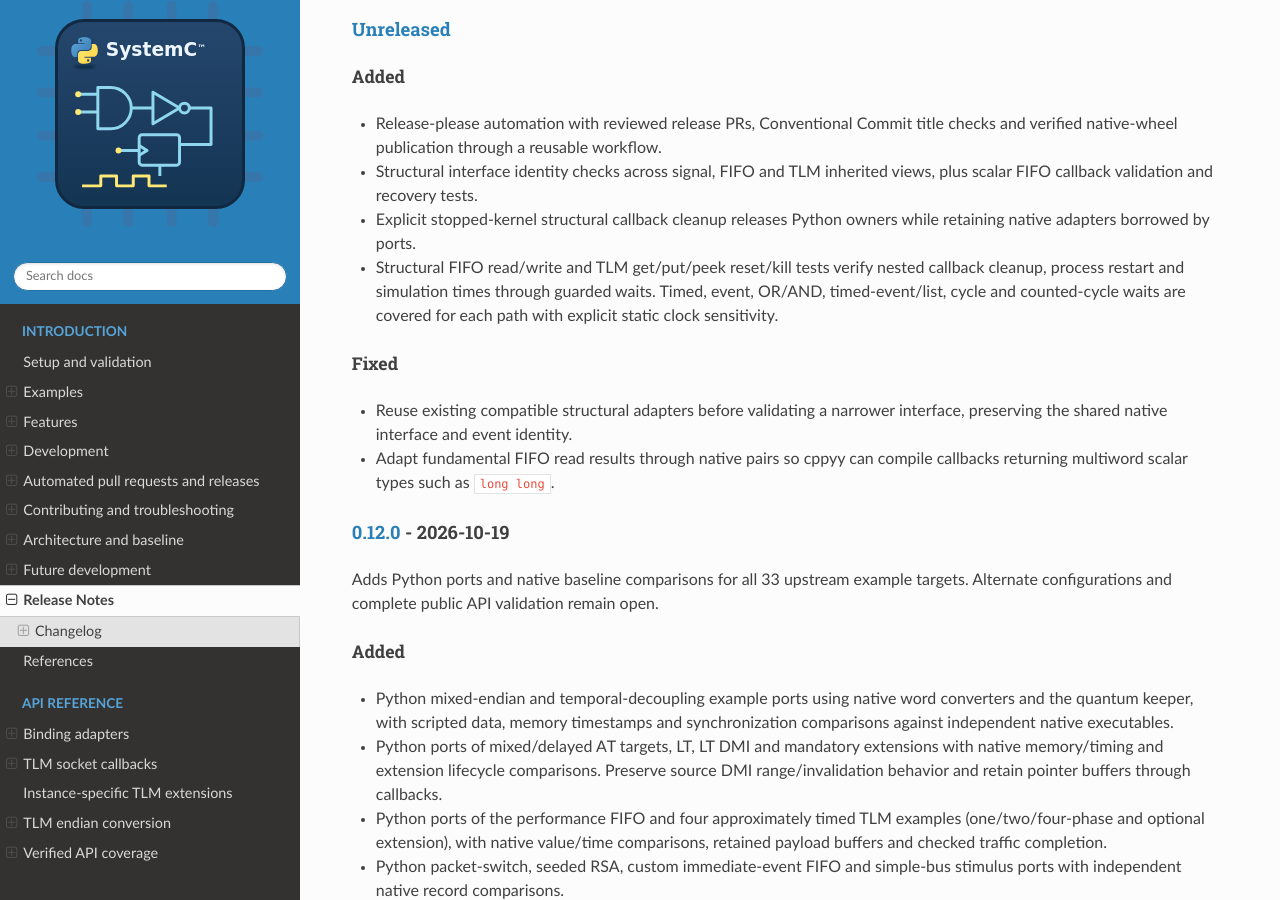
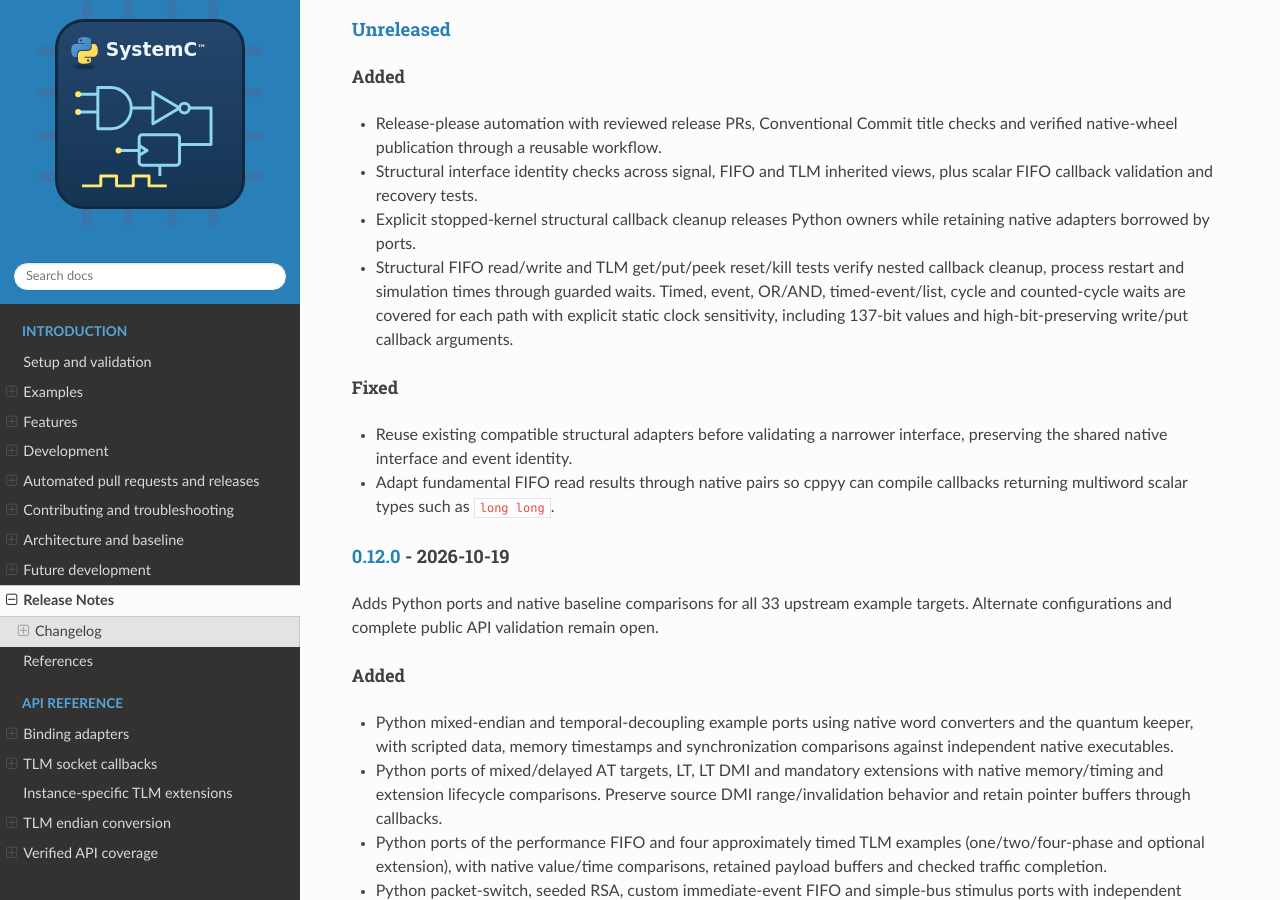
Before and after one commit to amal-khailtash/pysystemc, a Sphinx documentation site: the page built from docs/intro/release_notes.rst, in a window 1280 px wide and 900 px high, scrolled down 394 px. Built offline with Sphinx 7.4.7 and the Read the Docs theme 3.1.0, drawn with Linux system fonts in a browser that asks for light colours.

Commit message:
test: verify wide structural callback reset matrices

```diff
--- a/CHANGELOG.md
+++ b/CHANGELOG.md
@@ -19,7 +19,8 @@
 - Structural FIFO read/write and TLM get/put/peek reset/kill tests verify nested
   callback cleanup, process restart and simulation times through guarded waits.
   Timed, event, OR/AND, timed-event/list, cycle and counted-cycle waits are
-  covered for each path with explicit static clock sensitivity.
+  covered for each path with explicit static clock sensitivity, including
+  137-bit values and high-bit-preserving write/put callback arguments.
 
 ### Fixed
 
--- a/docs/intro/features.rst
+++ b/docs/intro/features.rst
@@ -128,7 +128,8 @@
 Guarded structural FIFO read/write and TLM get/put/peek callbacks preserve
 reset/kill cleanup ordering in timed native-process tests.
 Each path covers timed, event, OR/AND, timed-event/list, cycle and counted-cycle
-guarded waits with explicit static clock sensitivity.
+guarded waits with explicit static clock sensitivity for int and 137-bit
+unsigned values; wide write/put callback arguments retain their high bits.
 Scalar/wide and TLM analysis owner collection, plus replaced-reference
 collection, are checked after final
 end-of-simulation reads; cleanup during a running process is rejected.
```
Also changed, not shown: 1 other file.
